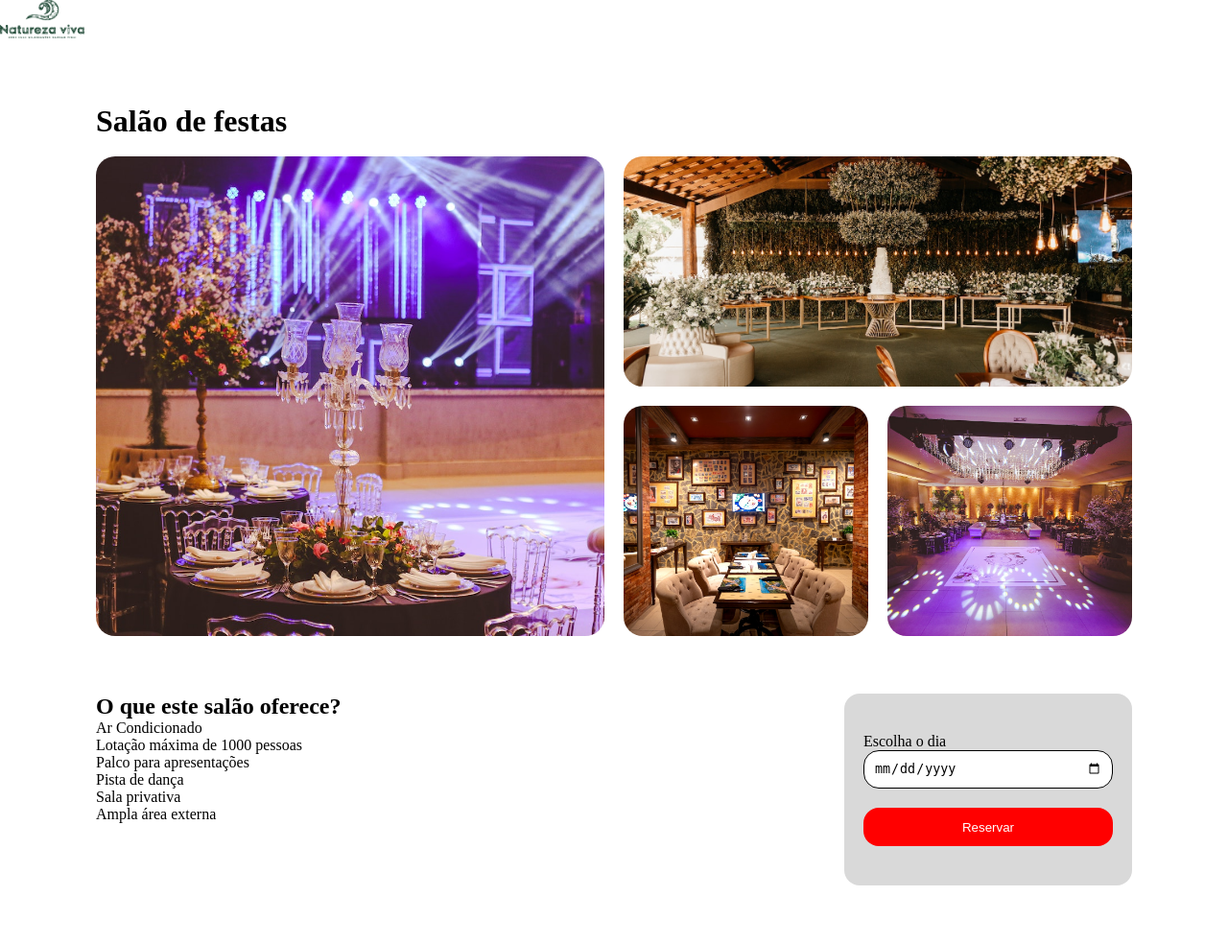
After one commit to RafaSilvaDev/Projeto-DevWeb, a PHP site: page /pages/Salao.html in a window 1280 px wide. The commit adds this page. Shown: the whole page at 96% size. Run offline with PHP 8.4, Linux system fonts and the light colour scheme.

Commit message:
Continue working

```diff
--- a/index.html
+++ b/index.html
@@ -12,7 +12,8 @@
 <body>
     <main class="landing">
         <div class="login-container">
-            <img src="./img/Vector_Login.png" alt="Natureza Viva Logo">
+            <!-- COLOCA A MSG DE ERRO PRA CADASTRO E LOGIN (TEM NOS ARQUIVOS PHP) -->
+            <img src="./img/vector.png" alt="Natureza Viva Logo">
             <form action="#" method="post" id="login-form">
                 <input class="value-input" type="text" name="user" placeholder="Usuário" required>
                 <input class="value-input" type="password" name="password" placeholder="Senha" required>
@@ -24,7 +25,7 @@
 
                 <input type="submit" name="submit" id="submit-btn" value="LOG IN" />
             </form>
-            <a href="./pages/SignUp.html" class="panel-link">Esqueceu sua senha?</a>
+            <a href="./pages/SignUp.html" class="panel-link">Não possui cadastro? Cadastre-se</a>
         </div>
     </main>
 </body>
--- /dev/null
+++ b/pages/Salao.html
@@ -0,0 +1,42 @@
+<!DOCTYPE html>
+<html lang="pt-br">
+<head>
+    <meta charset="UTF-8">
+    <meta http-equiv="X-UA-Compatible" content="IE=edge">
+    <meta name="viewport" content="width=device-width, initial-scale=1.0">
+    <link rel="stylesheet" href="../styles/salao.css">
+    <title>Natureza Viva | Reservar salão</title>
+</head>
+<body>
+    <header>
+        <img src="../img/vector.png" alt="Logo">
+    </header>
+    <main>
+        <h1 class="title">Salão de festas</h1>
+        <section class="pictures">
+            <div class="img1"> </div>
+            <div class="img2"> </div>
+            <div class="img3"> </div>
+            <div class="img4"> </div>
+        </section>
+        <section class="about">
+            <div class="infos">
+                <h2>O que este salão oferece?</h2>
+                <p>Ar Condicionado</p>
+                <p>Lotação máxima de 1000 pessoas</p>
+                <p>Palco para apresentações</p>
+                <p>Pista de dança</p>
+                <p>Sala privativa</p>
+                <p>Ampla área externa</p>
+            </div>
+            <div class="reserve">
+                <form action="" method="">
+                    <label for="date">Escolha o dia</label>
+                    <input type="date" name="date" id="date" required>
+                    <input type="submit" value="Reservar" id="btn-submit">
+                </form>
+            </div>
+        </section>
+    </main>
+</body>
+</html>
--- a/pages/SignUp.html
+++ b/pages/SignUp.html
@@ -12,7 +12,7 @@
 <body>
     <main class="landing">
         <div class="login-container">
-            <img src="../img/Vector_Login.png" alt="Natureza Viva Logo">
+            <img src="../img/vector.png" alt="Natureza Viva Logo">
             <form action="#" method="post" id="login-form">
                 <input class="value-input" type="text" name="name" placeholder="Nome completo" required>
                 <input class="value-input" type="text" name="user" placeholder="Usuário" required>
--- /dev/null
+++ b/sass/salao.scss
@@ -0,0 +1,90 @@
+@use "imports";
+
+@mixin displayflex($direction, $align, $justify) {
+  display: flex;
+  flex-direction: $direction;
+  align-items: $align;
+  justify-content: $justify;
+}
+
+main {
+  margin: 10px 100px;
+
+  .title {
+    padding: 18px 0;
+  }
+
+  .pictures {
+    display: grid;
+    grid-template-columns: repeat(8, 1fr);
+    grid-template-rows: repeat(6, 1fr);
+    grid-column-gap: 20px;
+    grid-row-gap: 20px;
+    height: 500px;
+    width: 100%;
+  }
+
+  @for $img from 1 to 5 {
+    .img#{$img} {
+      border-radius: 20px;
+      background-position: center !important;
+      background-size: cover !important;
+      background-repeat: no-repeat !important;
+    }
+  }
+
+  .img1 {
+    grid-area: 1 / 1 / 7 / 5;
+    background: url("../img/vista-salao.jpg");
+  }
+  .img2 {
+    grid-area: 1 / 5 / 4 / 9;
+    background: url("../img/area-externa-salao.jpg");
+  }
+  .img3 {
+    grid-area: 4 / 5 / 7 / 7;
+    background: url("../img/sala-privativa-salao.jpg");
+  }
+  .img4 {
+    grid-area: 4 / 7 / 7 / 9;
+    background: url("../img/mesa-salao.jpg");
+  }
+
+  .about{
+    @include displayflex(row, start, space-between);
+    margin: 60px 0;
+
+    .reserve{
+       form {
+        height: 200px;
+        width: 300px;
+        padding: 20px;
+        border-radius: 16px;
+        @include displayflex(column, center, center);
+        background-color: imports.$color-grey;
+
+        label,
+        input{
+            width: 100%;
+        }
+
+        input{
+            height: 40px;
+            border-radius: 16px;
+            border: none;
+        }
+
+        #date {
+            margin-bottom: 20px;
+            padding: 0 10px;
+            border: 1px solid imports.$color-black;
+        }
+
+        #btn-submit {
+            background-color: imports.$color-red;
+            color: imports.$color-white;
+        }
+       }
+    }
+  }
+}
--- /dev/null
+++ b/styles/salao.css
@@ -0,0 +1,104 @@
+* {
+  margin: 0;
+  padding: 0;
+  box-sizing: border-box;
+}
+
+header {
+  height: 80px !important;
+}
+header img {
+  height: 40px;
+}
+
+main {
+  margin: 10px 100px;
+}
+main .title {
+  padding: 18px 0;
+}
+main .pictures {
+  display: grid;
+  grid-template-columns: repeat(8, 1fr);
+  grid-template-rows: repeat(6, 1fr);
+  grid-column-gap: 20px;
+  grid-row-gap: 20px;
+  height: 500px;
+  width: 100%;
+}
+main .img1 {
+  border-radius: 20px;
+  background-position: center !important;
+  background-size: cover !important;
+  background-repeat: no-repeat !important;
+}
+main .img2 {
+  border-radius: 20px;
+  background-position: center !important;
+  background-size: cover !important;
+  background-repeat: no-repeat !important;
+}
+main .img3 {
+  border-radius: 20px;
+  background-position: center !important;
+  background-size: cover !important;
+  background-repeat: no-repeat !important;
+}
+main .img4 {
+  border-radius: 20px;
+  background-position: center !important;
+  background-size: cover !important;
+  background-repeat: no-repeat !important;
+}
+main .img1 {
+  grid-area: 1/1/7/5;
+  background: url("../img/vista-salao.jpg");
+}
+main .img2 {
+  grid-area: 1/5/4/9;
+  background: url("../img/area-externa-salao.jpg");
+}
+main .img3 {
+  grid-area: 4/5/7/7;
+  background: url("../img/sala-privativa-salao.jpg");
+}
+main .img4 {
+  grid-area: 4/7/7/9;
+  background: url("../img/mesa-salao.jpg");
+}
+main .about {
+  display: flex;
+  flex-direction: row;
+  align-items: start;
+  justify-content: space-between;
+  margin: 60px 0;
+}
+main .about .reserve form {
+  height: 200px;
+  width: 300px;
+  padding: 20px;
+  border-radius: 16px;
+  display: flex;
+  flex-direction: column;
+  align-items: center;
+  justify-content: center;
+  background-color: #d9d9d9;
+}
+main .about .reserve form label,
+main .about .reserve form input {
+  width: 100%;
+}
+main .about .reserve form input {
+  height: 40px;
+  border-radius: 16px;
+  border: none;
+}
+main .about .reserve form #date {
+  margin-bottom: 20px;
+  padding: 0 10px;
+  border: 1px solid #000;
+}
+main .about .reserve form #btn-submit {
+  background-color: #ff0000;
+  color: white;
+}/*# sourceMappingURL=salao.css.map */
```
Also changed, not shown: sass/global.scss (+12 -1 lines), styles/global.css (+8 -0 lines), styles/imports.css (+7 -0 lines), img/area-externa-salao.jpg (added), img/mesa-salao.jpg (added), img/sala-privativa-salao.jpg (added), img/vector.png (renamed from img/Vector_Login.png), img/vista-salao.jpg (added), 3 other files.
